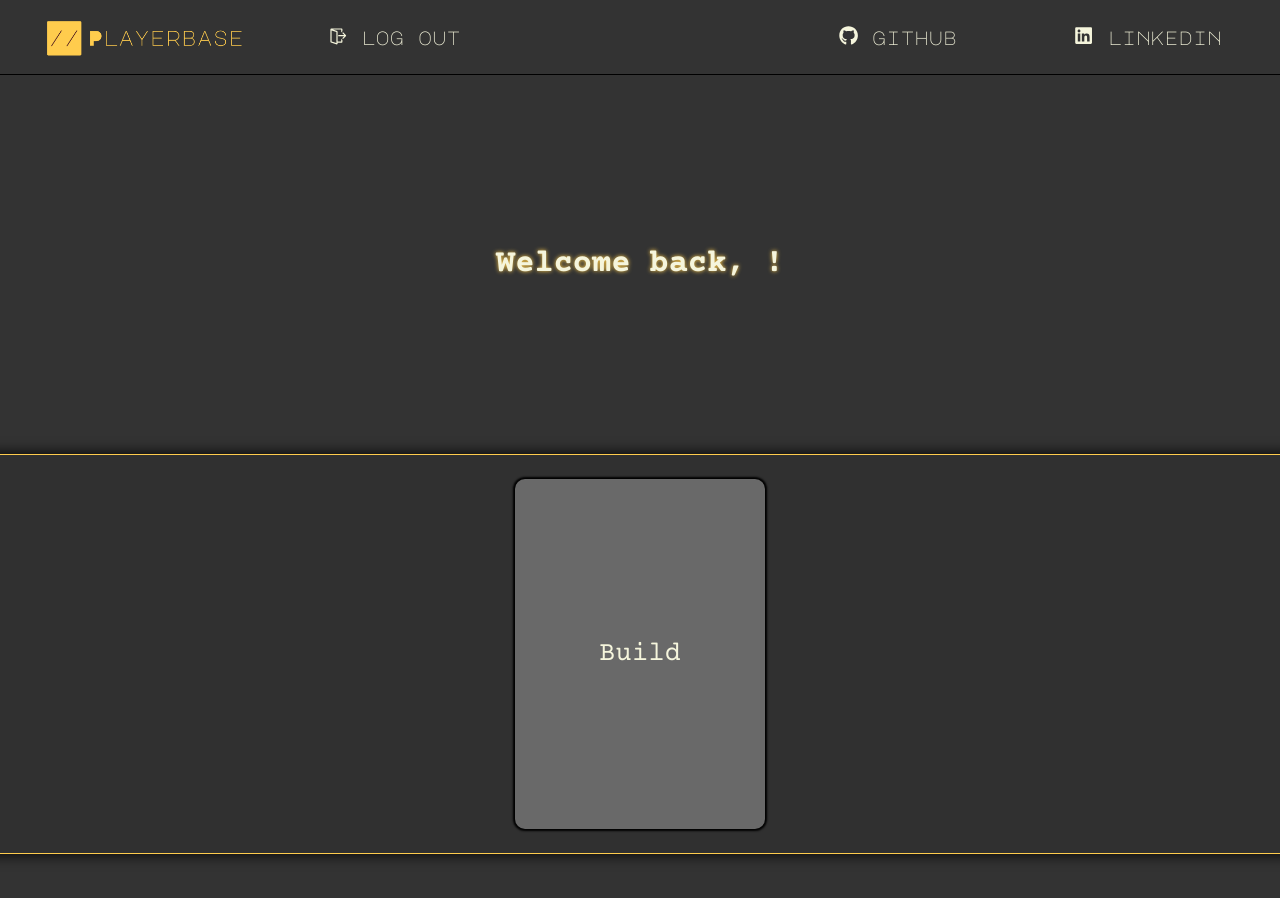
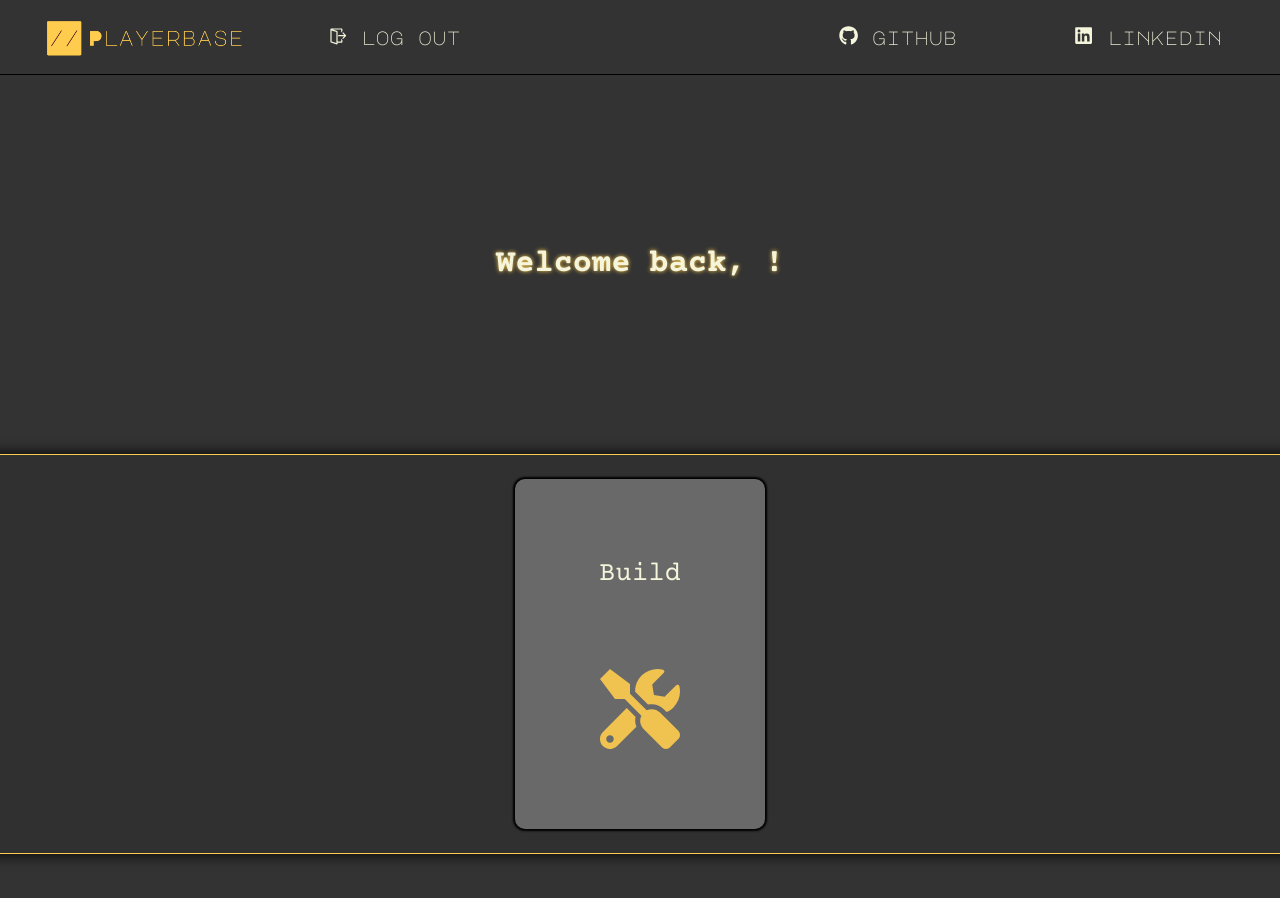
Before and after one commit to gkupdx/React-Playerbase, a React (Create React App) app: page /profile/1 in a window 1280 px wide. Shown: the top 898 px of the page. Built offline with nearby package versions, Linux system fonts and the light colour scheme.

Commit message:
Add an icon prop

```diff
--- a/src/components/Card.tsx
+++ b/src/components/Card.tsx
@@ -3,12 +3,14 @@ import { FC } from 'react';
 
 interface CardProps {
     name: string,
+    icon: JSX.Element
 }
 
-const Card: FC<CardProps> = ({ name }) => {
+const Card: FC<CardProps> = ({ name, icon }) => {
     return (
         <div className="card">
             {name}
+            {icon}
         </div>
     )
 }
```
